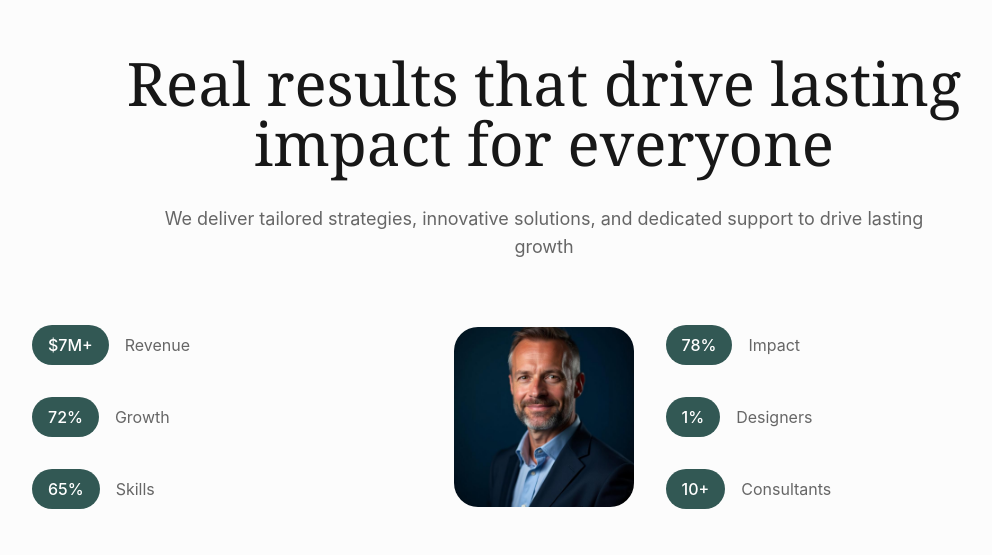
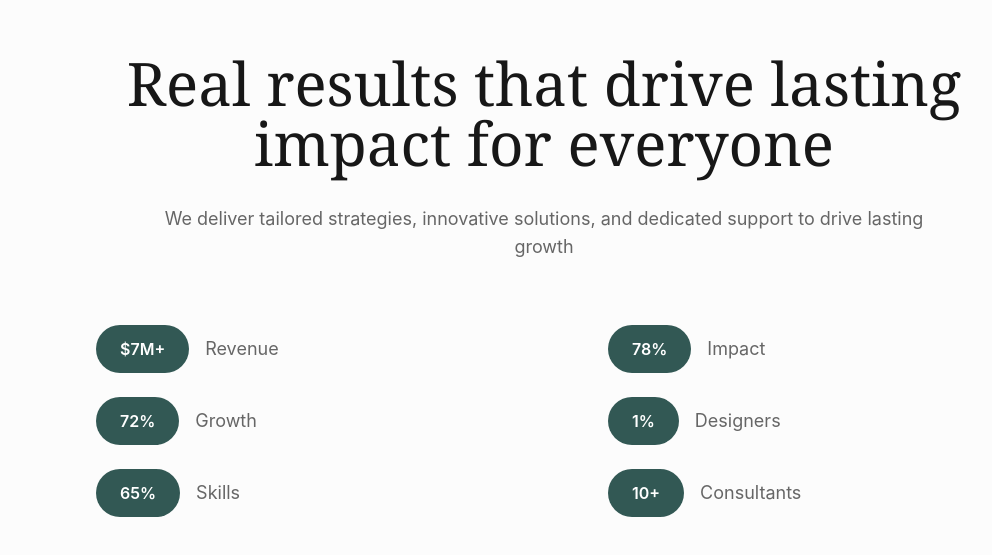
Before and after one commit to Outstandr/leadersperformance, a React (Vite) app: page / in a window 1280 px wide. Shown: the part 8443-8998 px from the top of the page, without its empty margins (96-1088 px from the left). Built offline with nearby package versions, Linux system fonts and the light colour scheme; the HTML template or start-up script is replaced by a standard one.

Commit message:
Fix layout of stats section

```diff
--- a/src/components/FinalCTASection.tsx
+++ b/src/components/FinalCTASection.tsx
@@ -24,56 +24,48 @@ export const FinalCTASection = () => {
           </div>
 
           {/* Stats Grid */}
-          <div className="grid md:grid-cols-5 gap-8 mt-16 items-center">
-            <div className="md:col-span-2 space-y-8">
+          <div className="grid md:grid-cols-2 gap-x-32 gap-y-8 mt-16 max-w-4xl mx-auto">
+            {/* Left Column */}
+            <div className="space-y-6">
               <div className="flex items-center gap-4">
-                <div className="px-4 py-2 bg-primary rounded-full">
-                  <span className="text-white font-medium">$7M+</span>
+                <div className="px-6 py-3 bg-primary rounded-full">
+                  <span className="text-white font-semibold">$7M+</span>
                 </div>
-                <span className="text-muted-foreground">Revenue</span>
+                <span className="text-muted-foreground text-lg">Revenue</span>
               </div>
               <div className="flex items-center gap-4">
-                <div className="px-4 py-2 bg-primary rounded-full">
-                  <span className="text-white font-medium">72%</span>
+                <div className="px-6 py-3 bg-primary rounded-full">
+                  <span className="text-white font-semibold">72%</span>
                 </div>
-                <span className="text-muted-foreground">Growth</span>
+                <span className="text-muted-foreground text-lg">Growth</span>
               </div>
               <div className="flex items-center gap-4">
-                <div className="px-4 py-2 bg-primary rounded-full">
-                  <span className="text-white font-medium">65%</span>
+                <div className="px-6 py-3 bg-primary rounded-full">
+                  <span className="text-white font-semibold">65%</span>
                 </div>
-                <span className="text-muted-foreground">Skills</span>
+                <span className="text-muted-foreground text-lg">Skills</span>
               </div>
             </div>
 
-            <div className="md:col-span-1 flex justify-center">
-              <div className="aspect-square w-full max-w-xs rounded-3xl overflow-hidden">
-                <img
-                  src={portraitImage}
-                  alt="Professional portrait"
-                  className="w-full h-full object-cover"
-                />
-              </div>
-            </div>
-
-            <div className="md:col-span-2 space-y-8">
+            {/* Right Column */}
+            <div className="space-y-6">
               <div className="flex items-center gap-4">
-                <div className="px-4 py-2 bg-primary rounded-full">
-                  <span className="text-white font-medium">78%</span>
+                <div className="px-6 py-3 bg-primary rounded-full">
+                  <span className="text-white font-semibold">78%</span>
                 </div>
-                <span className="text-muted-foreground">Impact</span>
+                <span className="text-muted-foreground text-lg">Impact</span>
               </div>
               <div className="flex items-center gap-4">
-                <div className="px-4 py-2 bg-primary rounded-full">
-                  <span className="text-white font-medium">1%</span>
+                <div className="px-6 py-3 bg-primary rounded-full">
+                  <span className="text-white font-semibold">1%</span>
                 </div>
-                <span className="text-muted-foreground">Designers</span>
+                <span className="text-muted-foreground text-lg">Designers</span>
               </div>
               <div className="flex items-center gap-4">
-                <div className="px-4 py-2 bg-primary rounded-full">
-                  <span className="text-white font-medium">10+</span>
+                <div className="px-6 py-3 bg-primary rounded-full">
+                  <span className="text-white font-semibold">10+</span>
                 </div>
-                <span className="text-muted-foreground">Consultants</span>
+                <span className="text-muted-foreground text-lg">Consultants</span>
               </div>
             </div>
           </div>
```
